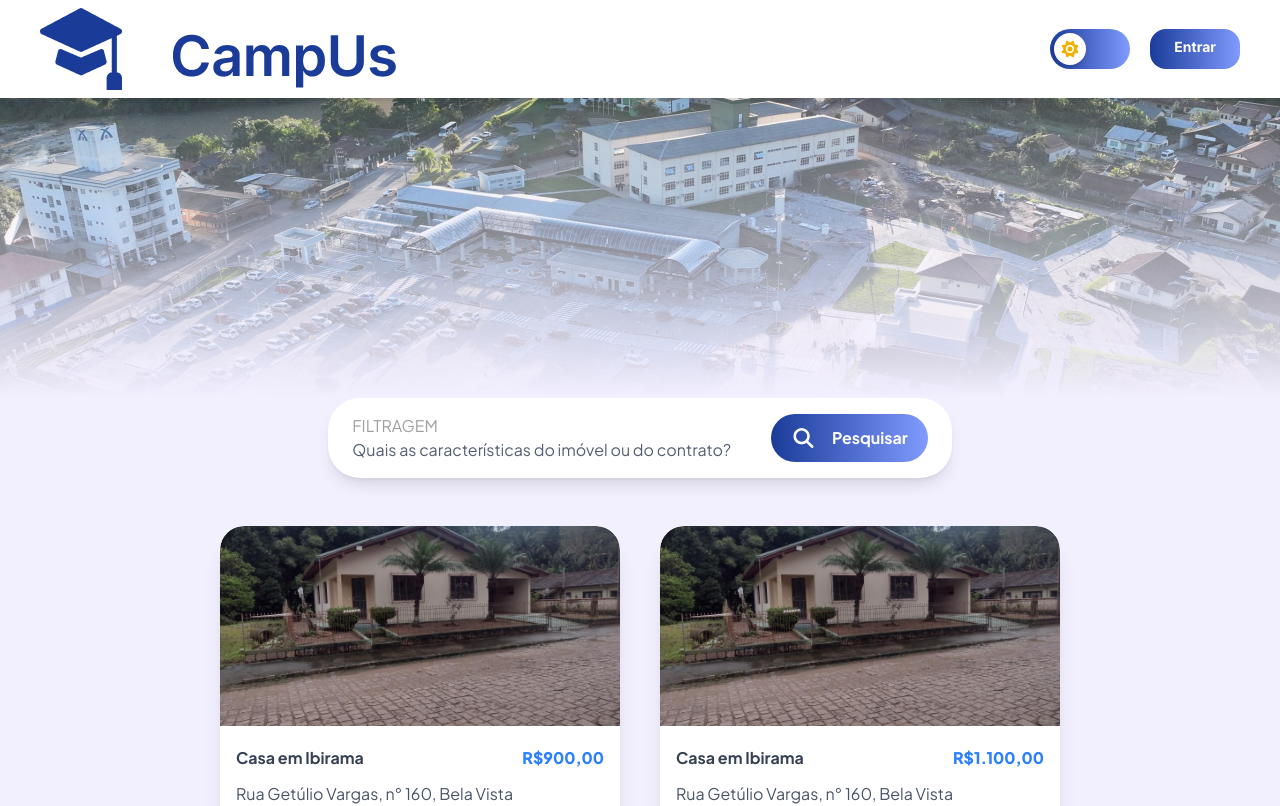
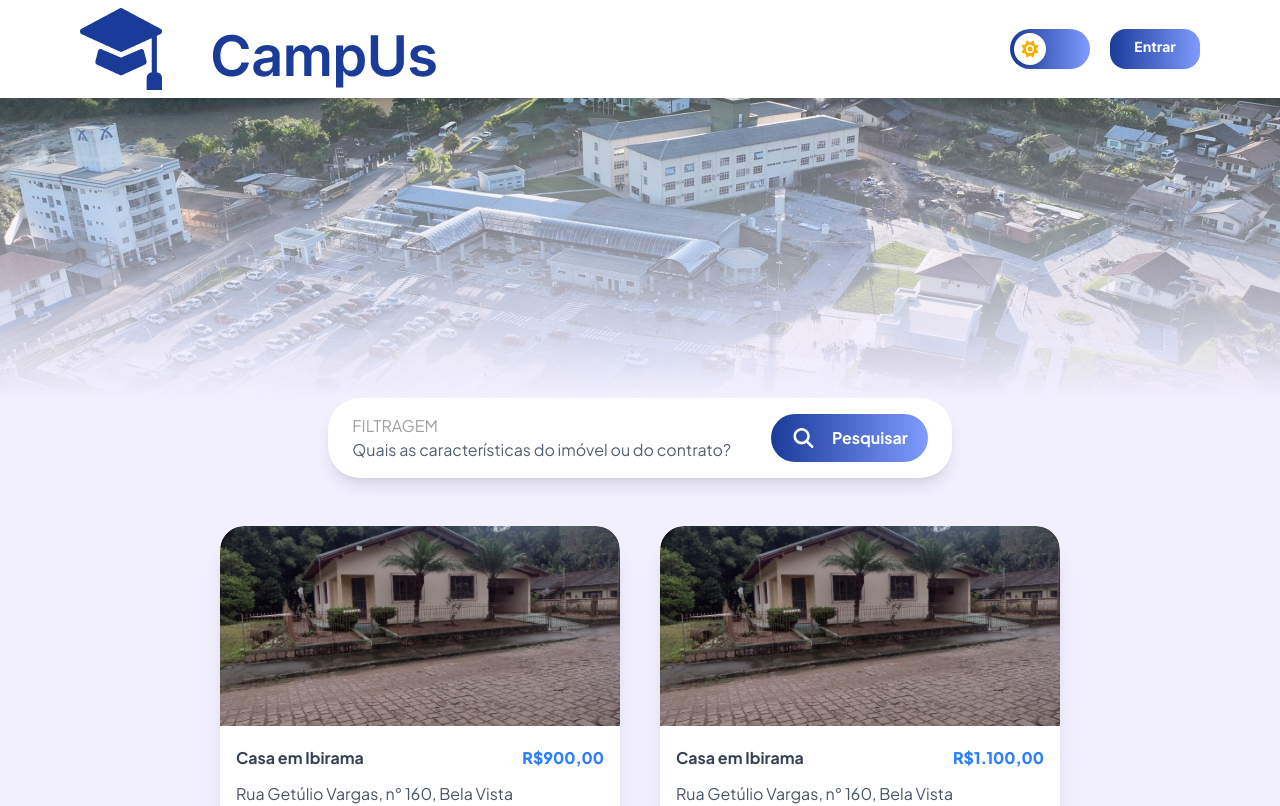
Before and after one commit to Saigo0/campus, a Next.js app: page /home in a window 1280 px wide. Shown: the top 806 px of the page. Built offline with nearby package versions, Linux system fonts and the light colour scheme.

Commit message:
Header padding

```diff
--- a/src/components/header/Header.jsx
+++ b/src/components/header/Header.jsx
@@ -6,7 +6,7 @@ import Theme from "@/components/theme/Theme";
 
 function Header() {
   return (
-    <header className="bg-[#FFFFFF] dark:bg-[#03132c]  flex justify-between items-center relative z-10 py-2 px-10 shadow-lg">
+    <header className="bg-[#FFFFFF] dark:bg-[#03132c]  flex justify-between items-center relative z-10 py-2 px-20 shadow-lg">
       <Logo></Logo>
       <div className="flex gap-5">
         <Theme></Theme>
```
